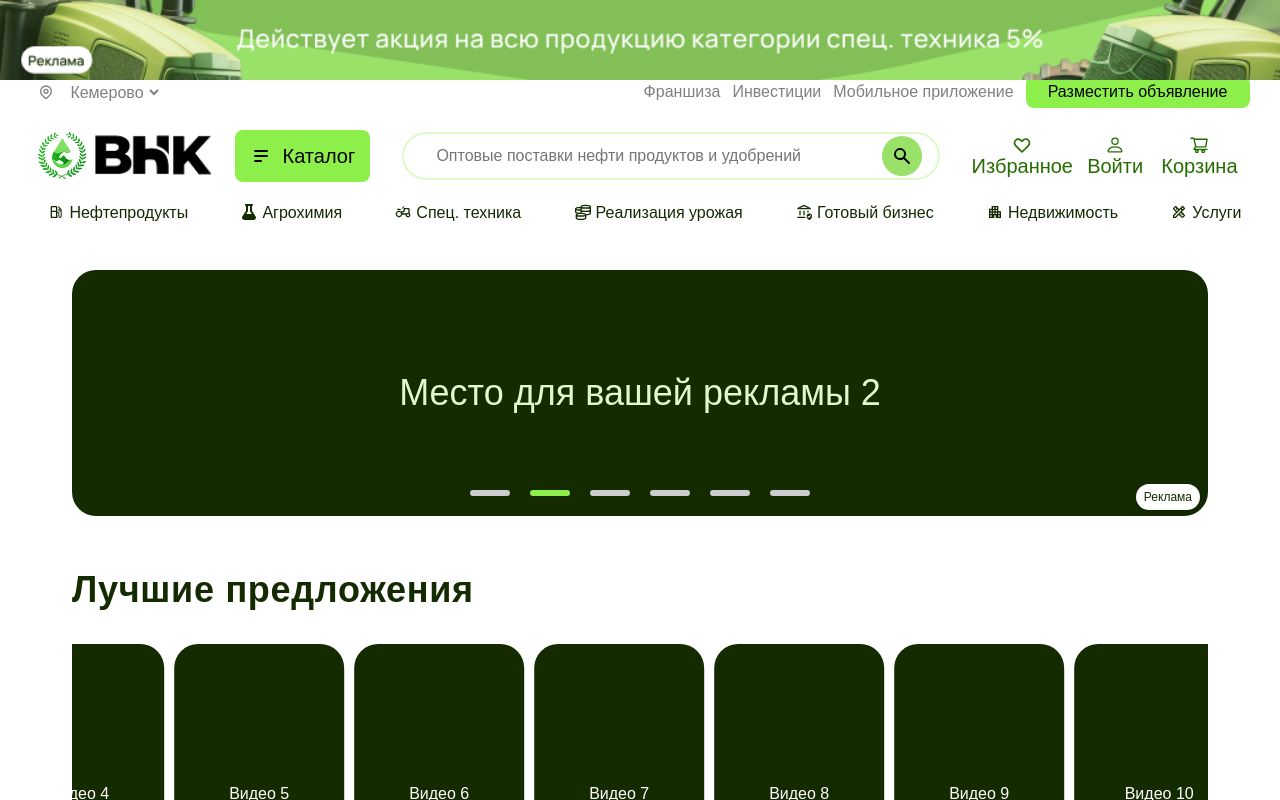
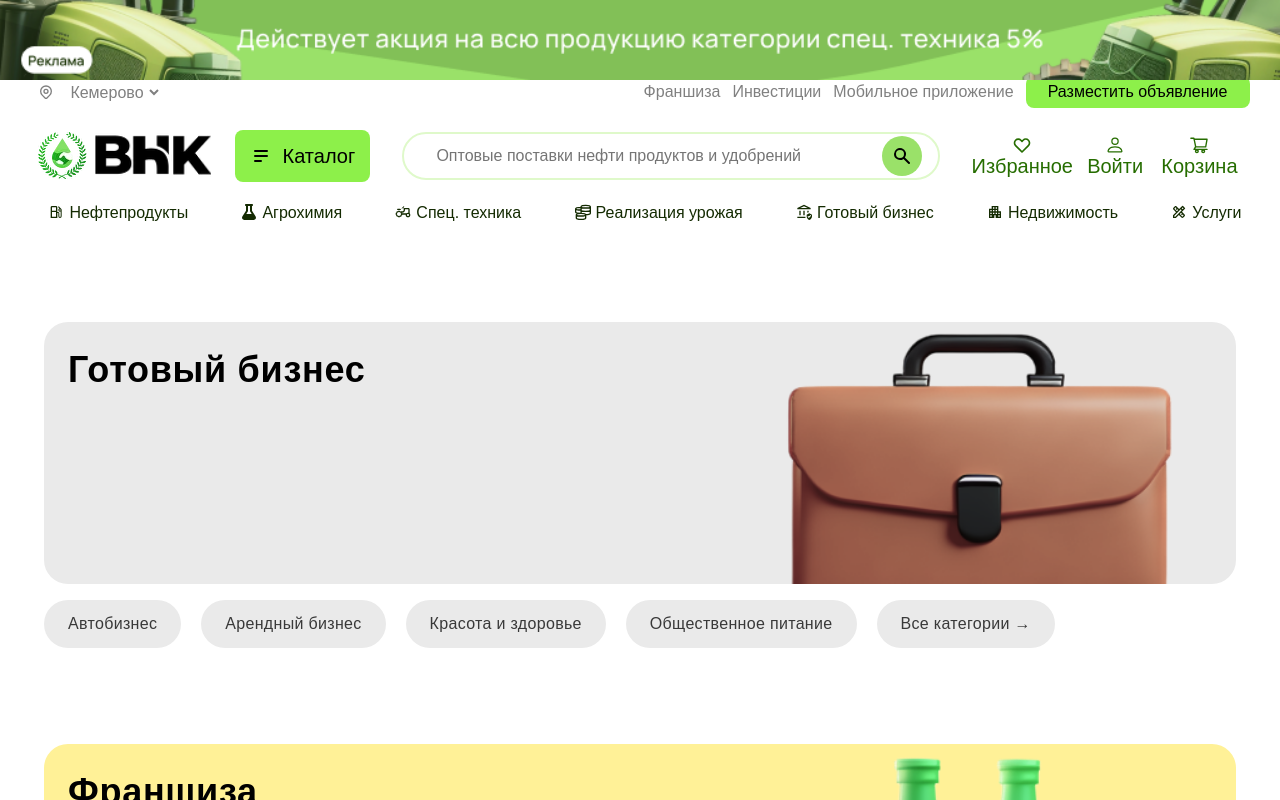
Before and after one commit to ElizavetaZhigunova/vnk, a React (Create React App) app: page /ready-business in a window 1280 px wide. Shown: the top 800 px of the page. Built offline with nearby package versions, Linux system fonts and the light colour scheme.

Commit message:
add navigation
Добавлена навигация по страницам сайта с помощью библиотеки react-router-dom

```diff
--- a/package.json
+++ b/package.json
@@ -16,6 +16,7 @@
     "react": "^18.3.1",
     "react-dom": "^18.3.1",
     "react-icons": "^5.3.0",
+    "react-router-dom": "^6.26.2",
     "react-scripts": "5.0.1",
     "util": "^0.12.5",
     "web-vitals": "^2.1.4"
--- a/src/App.js
+++ b/src/App.js
@@ -1,7 +1,9 @@
-import React, { useState } from 'react';
-import Header from './components/Header.js';
-import Footer from './components/Footer.js';
-import Main from './components/Main.js';
+import React, { useState } from "react";
+import Header from "./components/Header.js";
+import Footer from "./components/Footer.js";
+import Main from "./components/Main.js";
+import { BrowserRouter } from "react-router-dom";
+import AppRoutes from "./routes/AppRoutes.js";
 
 const App = () => {
   const [Page, setPage] = useState("MainPage"); // Corrected useState
@@ -12,13 +14,16 @@ const App = () => {
   }
 
   return (
-    <div className='full'>
-      <Header SwapPage={SwapPage}/>
-      <Main Page={Page}/>
-      {/* <Footer /> */}
-      {/* Conditionally render Footer based on Page state */}
-      {Page !== "MainPage" && <Footer />}
-    </div>
+    <BrowserRouter>
+      <div className="full">
+        <Header SwapPage={SwapPage} />
+        {/* <Main Page={Page} /> */}
+        <AppRoutes />
+        {/* <Footer /> */}
+        {/* Conditionally render Footer based on Page state */}
+        {Page !== "MainPage" && <Footer />}
+      </div>
+    </BrowserRouter>
   );
 };
 
--- a/src/components/Page/ReadyBusinessPage/Banner.js
+++ b/src/components/Page/ReadyBusinessPage/Banner.js
@@ -3,7 +3,7 @@ import "../../../css/ReadyBusinessPage/Banner.css";
 import { PopUp } from "./PopUp";
 import { PopUpMobile } from "./PopUpMobile";
 
-export const Banner = ({ title, image, franchise }) => {
+export const Banner = ({ title, image, franchise, handleClickReadyBusiness }) => {
   const [visibleCategories, setVisibleCategories] = useState(6);
   const [lastCategory, setLastCategory] = useState("Все категории →");
   const [visiblePopUp, setVisiblePopUp] = useState(false);
@@ -49,7 +49,7 @@ export const Banner = ({ title, image, franchise }) => {
   };
 
   return (
-    <div className="readyBusinessPage-banner-container">
+    <div className="readyBusinessPage-banner-container" onClick={franchise ? undefined : handleClickReadyBusiness}>
       <div className={`readyBusinessPage-banner ${franchise && "franchise"}`}>
         <span className="readyBusinessPage-banner-title">{title}</span>
         <div
--- a/src/components/Page/ReadyBusinessPage/ReadyBusinessPage.js
+++ b/src/components/Page/ReadyBusinessPage/ReadyBusinessPage.js
@@ -6,16 +6,20 @@ import { Banner } from "./Banner";
 import AdvSlider from "../MainPage/AdvSlider";
 import { Recommendations } from "./Recommendations";
 
-export default function ReadyBusinessPage() {
-
-  return (<>
+export default function ReadyBusinessPage({SwapPage}) {
+  const handleClickReadyBusiness = () => {};
+  return (
+    <>
       <div className="readyBusinessPage">
-
-        <Banner title="Готовый бизнес" image={Bag} />
+        <Banner
+          title="Готовый бизнес"
+          image={Bag}
+          handleClickReadyBusiness={handleClickReadyBusiness}
+        />
         <Banner title="Франшиза" image={Franchise} franchise />
         <AdvSlider />
-
       </div>
-      <Recommendations/>
-  </>)
+      <Recommendations />
+    </>
+  );
 }
--- /dev/null
+++ b/src/routes/AppRoutes.js
@@ -0,0 +1,45 @@
+import { useRoutes } from "react-router-dom";
+import MainPage from "../components/Page/MainPage/MainPage";
+import ReadyBusinessPage from "../components/Page/ReadyBusinessPage/ReadyBusinessPage";
+import Franchise from "../components/Page/FranchisePage/FranchisePage";
+import SpecialTechnicsPage from "../components/Page/SpecialTechnicsPage/SpecialTechnicsPage";
+
+function AppRoutes() {
+  const routes = useRoutes([
+    {
+      path: "/",
+      element: (
+        <div className="Main">
+          <MainPage />
+        </div>
+      ),
+    },
+    {
+      path: "/franchise",
+      element: (
+        <div className="Main">
+          <Franchise />
+        </div>
+      ),
+    },
+    {
+      path: "/special-technics",
+      element: (
+        <div className="Main">
+          <SpecialTechnicsPage />
+        </div>
+      ),
+    },
+    {
+      path: "/ready-business",
+      element: (
+        <div className="Main">
+          <ReadyBusinessPage />
+        </div>
+      ),
+    },
+  ]);
+  return routes;
+}
+
+export default AppRoutes;
```
Also changed, not shown: src/components/Header.js (+121 -68 lines), 1 other file (tests, documents, lock files or other folders).
